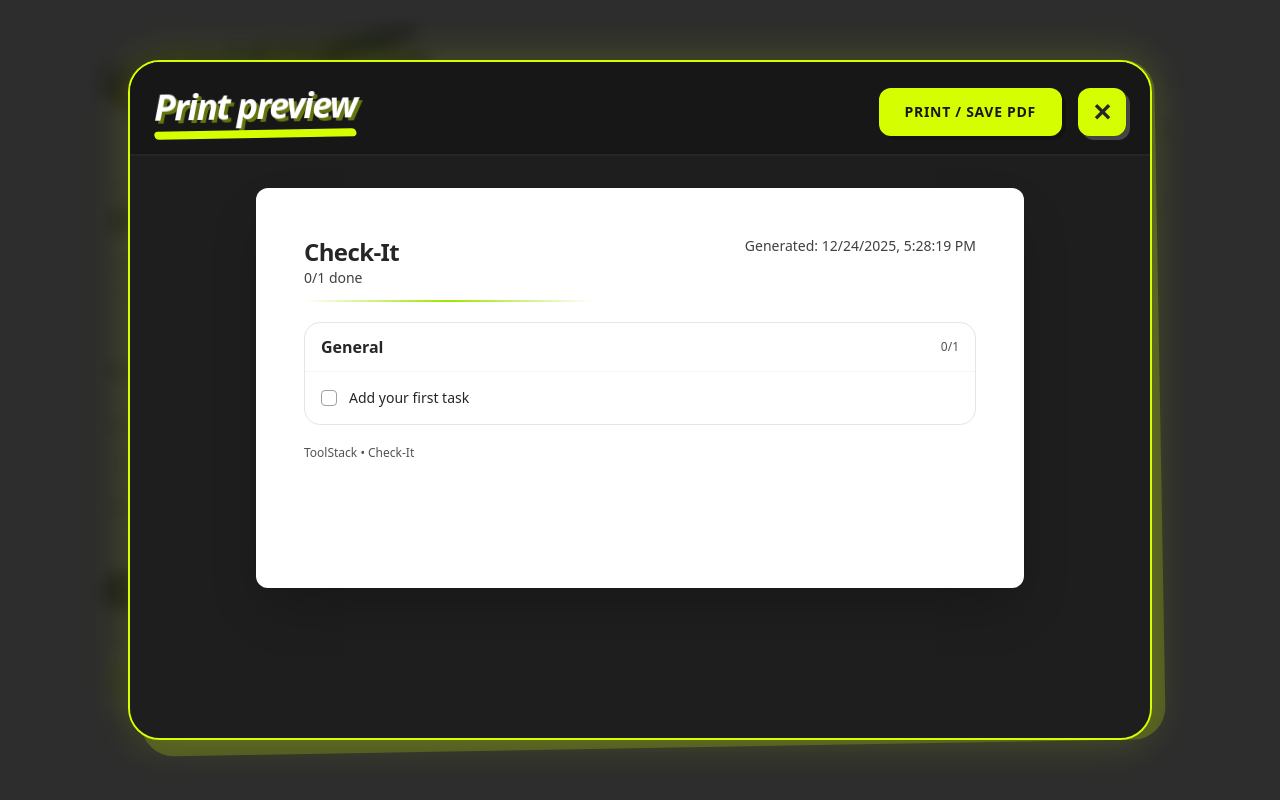
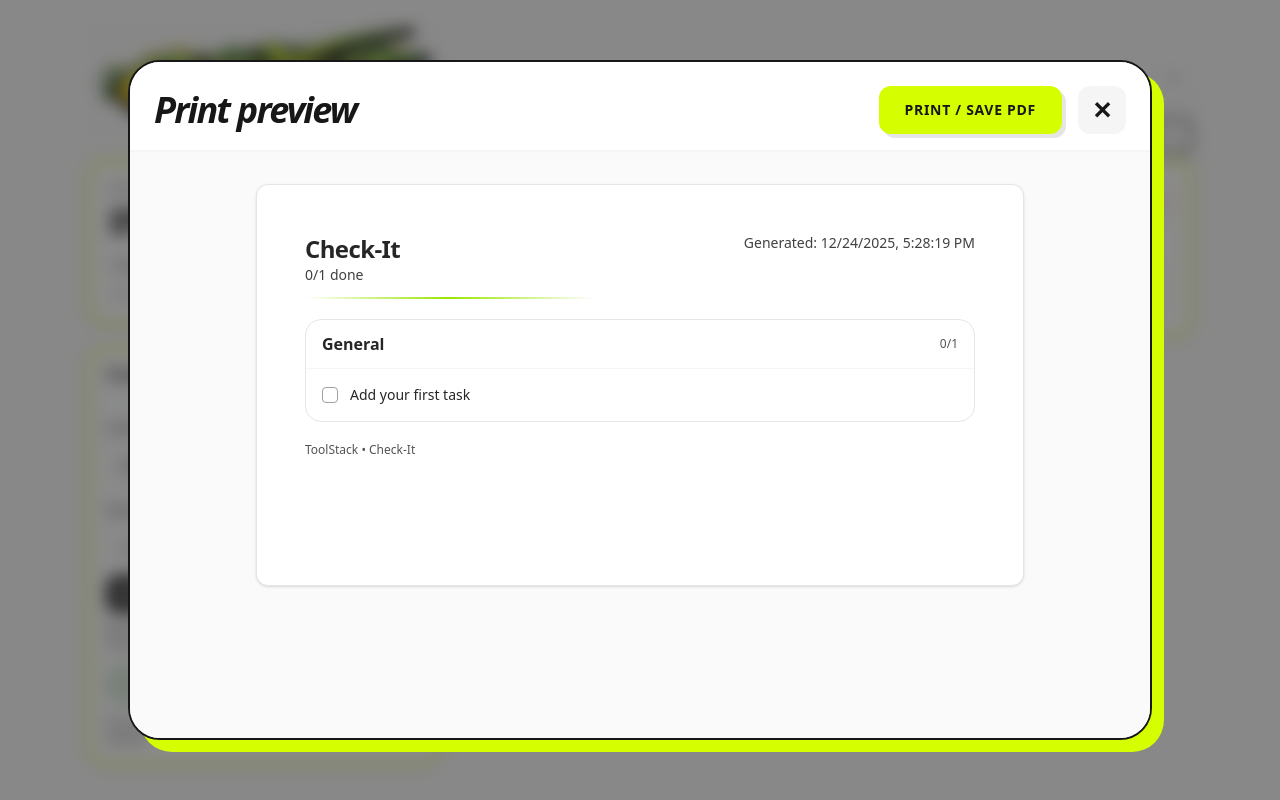
Before and after one commit to retronlinede-design/toolstack-check-it, a React (Vite) app: page / in a window 1280 px wide. Both pictures are taken after a click on the button "Preview". Built offline with nearby package versions, Linux system fonts and the light colour scheme.

Commit message:
Check-It: UI updates and improvements

```diff
--- a/src/App.jsx
+++ b/src/App.jsx
@@ -52,15 +52,15 @@
 };
 
 const btnSecondary =
-  "print:hidden px-3 py-2 rounded-xl text-sm font-medium border transition active:translate-y-[1px] disabled:opacity-50 disabled:cursor-not-allowed bg-white hover:bg-[#D5FF00]/30 hover:border-[#D5FF00]/30 hover:text-neutral-800 text-neutral-700 border-neutral-200 shadow-sm";
+  "print:hidden px-3 py-2 rounded-2xl text-sm font-medium border transition active:translate-y-[1px] disabled:opacity-50 disabled:cursor-not-allowed bg-white hover:bg-[#8FBC8F]/30 hover:border-[#8FBC8F]/30 hover:text-neutral-800 text-neutral-700 border-neutral-200 shadow-sm";
 const btnPrimary =
-  "print:hidden px-3 py-2 rounded-xl text-sm font-medium border transition active:translate-y-[1px] disabled:opacity-50 disabled:cursor-not-allowed bg-[#D5FF00]/30 border-[#D5FF00]/30 text-neutral-800 shadow-sm hover:bg-white hover:border-neutral-200";
+  "print:hidden px-3 py-2 rounded-2xl text-sm font-medium border transition active:translate-y-[1px] disabled:opacity-50 disabled:cursor-not-allowed bg-[#8FBC8F]/30 border-[#8FBC8F]/30 text-neutral-800 shadow-sm hover:bg-white hover:border-neutral-200";
 const btnDanger =
-  "print:hidden px-3 py-2 rounded-xl text-sm font-medium border transition active:translate-y-[1px] disabled:opacity-50 disabled:cursor-not-allowed bg-red-50 hover:bg-red-100 text-red-700 border-red-200 shadow-sm";
+  "print:hidden px-3 py-2 rounded-2xl text-sm font-medium border transition active:translate-y-[1px] disabled:opacity-50 disabled:cursor-not-allowed bg-red-50 hover:bg-red-100 text-red-700 border-red-200 shadow-sm";
 const inputBase =
   "mt-2 w-full rounded-xl border border-neutral-200 bg-white px-3 py-2 text-sm focus:outline-none focus:ring-2 focus:ring-lime-400/25 focus:border-neutral-300";
-const card = "rounded-2xl bg-white border border-neutral-200 shadow-sm";
-const cardHead = "px-4 py-3 border-b border-neutral-100";
+const card = "rounded-2xl bg-white border-2 border-[#D5FF00] shadow-sm";
+const cardHead = "px-4 py-3 border-b border-green-100";
 const cardPad = "p-4";
 
 function SmallButton({ children, onClick, tone = "default", disabled, title, className = "" }) {
@@ -375,7 +375,7 @@
           role="dialog"
           aria-label={lang === "de" ? "Fälligkeitsdatum wählen" : "Choose due date"}
           style={{ top: pos.top, left: pos.left, width: pos.width }}
-          className="print:hidden fixed z-50 rounded-2xl border border-neutral-200 bg-white shadow-xl overflow-hidden max-h-[80vh]"
+          className="print:hidden fixed z-50 rounded-2xl border-2 border-neutral-900 bg-white shadow-[4px_4px_0px_#D5FF00] overflow-hidden max-h-[80vh]"
         >
           <div className="px-3 py-2 border-b border-neutral-100 flex items-center justify-between gap-2">
             <div className="flex items-center gap-1">
@@ -393,7 +393,7 @@
                 className="h-9 w-9 rounded-xl border border-neutral-200 bg-white hover:bg-neutral-50 text-neutral-700 flex items-center justify-center"
                 aria-label={lang === "de" ? "Nächster Monat" : "Next month"}
               >
-                ›
+                →
               </button>
             </div>
 
@@ -407,7 +407,7 @@
               className="h-9 w-9 rounded-xl border border-neutral-200 bg-white hover:bg-neutral-50 text-neutral-700 flex items-center justify-center"
               aria-label={lang === "de" ? "Schließen" : "Close"}
             >
-              ✕
+              X
             </button>
           </div>
 
@@ -484,24 +484,18 @@
   if (!open) return null;
   return (
     <div className="fixed inset-0 z-50 flex items-center justify-center p-4 sm:p-8">
-      <div className="absolute inset-0 bg-neutral-900/90 backdrop-blur-sm transition-opacity" onClick={onClose} />
+      <div className="absolute inset-0 bg-neutral-900/50 backdrop-blur-sm transition-opacity" onClick={onClose} />
 
       <div className="relative w-full max-w-lg transform transition-all">
-        {/* Decorative background offset */}
-        <div className="absolute top-2 left-2 w-full h-full bg-[#D5FF00] rounded-[2rem] -rotate-1 opacity-20" />
-
-        <div className="relative bg-neutral-900 border-2 border-[#D5FF00] rounded-[2rem] shadow-[0_0_40px_rgba(213,255,0,0.2)] overflow-hidden">
+        <div className="relative bg-white border-2 border-neutral-900 rounded-[2rem] shadow-[8px_8px_0px_#D5FF00] overflow-hidden">
           {/* Header */}
-          <div className="relative p-6 pb-2 flex items-start justify-between">
-            <div className="transform -rotate-2">
-              <h2 className="text-5xl font-black italic tracking-tighter text-white drop-shadow-[3px_3px_0px_rgba(213,255,0,0.4)]">
-                {t.help}
-              </h2>
-              <div className="h-2 w-full bg-[#D5FF00] mt-1 rounded-full skew-x-12" />
-            </div>
+          <div className="relative p-6 pb-4 flex items-center justify-between border-b-2 border-neutral-100">
+            <h2 className="text-3xl sm:text-4xl font-black italic tracking-tighter text-neutral-900">
+              {t.help}
+            </h2>
             <button
               type="button"
-              className="h-12 w-12 rounded-xl bg-[#D5FF00] hover:bg-white text-neutral-800 font-black text-2xl flex items-center justify-center transition-transform hover:scale-110 hover:rotate-6 shadow-[4px_4px_0px_rgba(255,255,255,0.2)]"
+              className="h-10 w-10 rounded-xl bg-neutral-100 hover:bg-[#D5FF00] border-2 border-transparent hover:border-neutral-900 text-neutral-900 font-bold flex items-center justify-center transition-all"
               onClick={onClose}
             >
               ✕
@@ -510,8 +504,8 @@
 
           {/* Content */}
           <div className="p-8 space-y-6">
-            <p className="text-lg text-neutral-300 font-medium leading-relaxed">
-              <strong className="text-[#D5FF00] font-black tracking-tight text-xl">Check-It</strong> is your daily grind manager. Keep it simple, keep it moving.
+            <p className="text-lg text-neutral-700 font-medium leading-relaxed">
+              <strong className="text-lime-600 font-black tracking-tight text-xl">Check-It</strong> is your daily grind manager. Keep it simple, keep it moving.
             </p>
 
             <ul className="space-y-4">
@@ -522,15 +516,15 @@
                 "Hit Preview to print or save a PDF.",
                 "Export data to keep it safe or share it."
               ].map((item, i) => (
-                <li key={i} className="flex items-start gap-3 text-neutral-400 font-medium">
-                  <div className="mt-1.5 h-2.5 w-2.5 bg-[#D5FF00] shrink-0 rotate-45 shadow-[0_0_10px_#D5FF00]" />
+                <li key={i} className="flex items-start gap-3 text-neutral-600 font-medium">
+                  <div className="mt-1.5 h-2.5 w-2.5 bg-[#D5FF00] border border-neutral-900 shrink-0 rounded-full" />
                   <span>{item}</span>
                 </li>
               ))}
             </ul>
 
-            <div className="pt-6 border-t border-neutral-800 text-center">
-              <div className="inline-block px-4 py-1 rounded-full bg-neutral-800 border border-neutral-700 text-xs font-bold text-neutral-500 tracking-widest uppercase">
+            <div className="pt-6 border-t border-neutral-100 text-center">
+              <div className="inline-block px-4 py-1 rounded-full bg-neutral-100 border border-neutral-200 text-xs font-bold text-neutral-500 tracking-widest uppercase">
                 ToolStack • Check-It
               </div>
             </div>
@@ -546,24 +540,18 @@
 
   return (
     <div className="fixed inset-0 z-50 flex items-center justify-center p-4 sm:p-8">
-      <div className="absolute inset-0 bg-neutral-900/90 backdrop-blur-sm transition-opacity" onClick={onClose} />
+      <div className="absolute inset-0 bg-neutral-900/50 backdrop-blur-sm transition-opacity" onClick={onClose} />
 
       <div className="relative w-full max-w-sm transform transition-all">
-        {/* Decorative background offset */}
-        <div className="absolute top-2 left-2 w-full h-full bg-[#D5FF00] rounded-[2rem] -rotate-1 opacity-20" />
-
-        <div className="relative bg-neutral-900 border-2 border-[#D5FF00] rounded-[2rem] shadow-[0_0_40px_rgba(213,255,0,0.2)] overflow-hidden">
+        <div className="relative bg-white border-2 border-neutral-900 rounded-[2rem] shadow-[8px_8px_0px_#D5FF00] overflow-hidden">
           {/* Header */}
-          <div className="relative p-6 pb-2 flex items-start justify-between">
-            <div className="transform -rotate-2">
-              <h2 className="text-4xl font-black italic tracking-tighter text-white drop-shadow-[3px_3px_0px_rgba(213,255,0,0.4)]">
-                {t.exportImport}
-              </h2>
-              <div className="h-2 w-full bg-[#D5FF00] mt-1 rounded-full skew-x-12" />
-            </div>
+          <div className="relative p-6 pb-4 flex items-center justify-between border-b-2 border-neutral-100">
+            <h2 className="text-2xl sm:text-3xl font-black italic tracking-tighter text-neutral-900">
+              {t.exportImport}
+            </h2>
             <button
               type="button"
-              className="h-12 w-12 rounded-xl bg-[#D5FF00] hover:bg-white text-neutral-800 font-black text-2xl flex items-center justify-center transition-transform hover:scale-110 hover:rotate-6 shadow-[4px_4px_0px_rgba(255,255,255,0.2)]"
+              className="h-10 w-10 rounded-xl bg-neutral-100 hover:bg-[#D5FF00] border-2 border-transparent hover:border-neutral-900 text-neutral-900 font-bold flex items-center justify-center transition-all"
               onClick={onClose}
             >
               ✕
@@ -572,26 +560,26 @@
 
           {/* Content */}
           <div className="p-8 space-y-4">
-            <p className="text-neutral-400 text-sm font-medium mb-2">
+            <p className="text-neutral-600 text-sm font-medium mb-2">
               Manage your data. Keep it safe.
             </p>
 
-            <ActionButton onClick={() => { actions.email(); onClose(); }} disabled={actions.disabled} className="!bg-white !border-white !text-neutral-900 hover:!bg-neutral-200">
+            <ActionButton onClick={() => { actions.email(); onClose(); }} disabled={actions.disabled} className="!bg-neutral-50 !border-neutral-200 !text-neutral-900 hover:!bg-neutral-100">
               {t.email}
             </ActionButton>
 
-            <div className="h-px bg-neutral-800 my-2" />
-
-            <ActionButton onClick={() => { actions.export(); onClose(); }} className="!bg-white !border-white !text-neutral-900 hover:!bg-neutral-200">
+            <div className="h-px bg-neutral-200 my-2" />
+
+            <ActionButton onClick={() => { actions.export(); onClose(); }} className="!bg-neutral-50 !border-neutral-200 !text-neutral-900 hover:!bg-neutral-100">
               {t.export}
             </ActionButton>
 
-            <ActionFileButton onFile={(f) => { actions.import(f); onClose(); }} tone="primary" className="!bg-[#D5FF00] !border-[#D5FF00] !text-neutral-900 hover:!bg-white hover:!border-white">
+            <ActionFileButton onFile={(f) => { actions.import(f); onClose(); }} tone="primary" className="!bg-[#D5FF00] !border-[#D5FF00] !text-neutral-900 hover:!bg-white hover:!border-neutral-900">
               {t.import}
             </ActionFileButton>
 
-            <div className="pt-4 border-t border-neutral-800 text-center mt-4">
-              <div className="inline-block px-4 py-1 rounded-full bg-neutral-800 border border-neutral-700 text-xs font-bold text-neutral-500 tracking-widest uppercase">
+            <div className="pt-4 border-t border-neutral-100 text-center mt-4">
+              <div className="inline-block px-4 py-1 rounded-full bg-neutral-100 border border-neutral-200 text-xs font-bold text-neutral-500 tracking-widest uppercase">
                 JSON Data
               </div>
             </div>
@@ -606,24 +594,23 @@
   if (!open) return null;
   return (
     <div className="fixed inset-0 z-50 flex items-center justify-center p-4 sm:p-8">
-      <div className="absolute inset-0 bg-black/40" onClick={onCancel} />
-      <div className="relative w-full max-w-md rounded-2xl bg-white border border-neutral-200 shadow-xl overflow-hidden">
-        <div className="p-4 border-b border-neutral-100">
-          <div className="text-lg font-semibold text-neutral-800">{title}</div>
-          <div className="text-sm text-neutral-700 mt-1">{message}</div>
-          <div className="mt-3 h-[2px] w-40 rounded-full bg-gradient-to-r from-lime-400/0 via-lime-400 to-emerald-400/0" />
+      <div className="absolute inset-0 bg-neutral-900/50 backdrop-blur-sm" onClick={onCancel} />
+      <div className="relative w-full max-w-md rounded-[2rem] bg-white border-2 border-neutral-900 shadow-[8px_8px_0px_#D5FF00] overflow-hidden">
+        <div className="p-6 border-b-2 border-neutral-100">
+          <h3 className="text-xl font-black text-neutral-900">{title}</h3>
+          <p className="text-neutral-600 mt-2 font-medium">{message}</p>
         </div>
-        <div className="p-4 flex items-center justify-end gap-2">
+        <div className="p-6 flex items-center justify-end gap-3 bg-neutral-50">
           <button
             type="button"
-            className="px-3 py-2 rounded-xl text-sm font-medium border border-neutral-200 bg-white hover:bg-neutral-50 text-neutral-800 transition"
+            className="px-4 py-2 rounded-xl text-sm font-bold border-2 border-neutral-200 bg-white hover:border-neutral-900 text-neutral-700 transition"
             onClick={onCancel}
           >
             Cancel
           </button>
           <button
             type="button"
-            className="px-3 py-2 rounded-xl text-sm font-medium border border-red-200 bg-red-50 hover:bg-red-100 text-red-700 transition"
+            className="px-4 py-2 rounded-xl text-sm font-bold border-2 border-red-100 bg-red-50 hover:bg-red-100 hover:border-red-200 text-red-700 transition"
             onClick={onConfirm}
           >
             {confirmText}
@@ -1081,33 +1068,29 @@
       {/* Preview Modal */}
       {previewOpen ? (
         <div className="fixed inset-0 z-50 flex items-center justify-center p-4 sm:p-8">
-          <div className="absolute inset-0 bg-neutral-900/90 backdrop-blur-sm transition-opacity" onClick={() => setPreviewOpen(false)} />
+          <div className="absolute inset-0 bg-neutral-900/50 backdrop-blur-sm transition-opacity" onClick={() => setPreviewOpen(false)} />
 
           <div className="relative w-full max-w-5xl h-[85vh] flex flex-col transform transition-all">
-            {/* Decorative background offset */}
-            <div className="absolute top-2 left-2 w-full h-full bg-[#D5FF00] rounded-[2rem] -rotate-1 opacity-20 pointer-events-none" />
-
-            <div className="relative flex flex-col h-full bg-neutral-900 border-2 border-[#D5FF00] rounded-[2rem] shadow-[0_0_40px_rgba(213,255,0,0.2)] overflow-hidden">
+            <div className="relative flex flex-col h-full bg-white border-2 border-neutral-900 rounded-[2rem] shadow-[12px_12px_0px_#D5FF00] overflow-hidden">
 
               {/* Header */}
-              <div className="relative p-6 pb-4 flex items-center justify-between shrink-0 border-b-2 border-neutral-800 bg-neutral-900 z-10">
-                <div className="transform -rotate-1">
-                  <h2 className="text-4xl font-black italic tracking-tighter text-white drop-shadow-[3px_3px_0px_rgba(213,255,0,0.4)]">
+              <div className="relative p-6 pb-4 flex items-center justify-between shrink-0 border-b-2 border-neutral-100 bg-white z-10">
+                <div>
+                  <h2 className="text-2xl sm:text-4xl font-black italic tracking-tighter text-neutral-900">
                     {t.printPreview}
                   </h2>
-                  <div className="h-2 w-full bg-[#D5FF00] mt-1 rounded-full skew-x-12" />
                 </div>
 
                 <div className="flex items-center gap-4">
                   <button
-                    className="px-6 py-3 rounded-xl text-sm font-bold border-2 border-[#D5FF00] bg-[#D5FF00] text-neutral-900 hover:bg-white hover:border-white transition shadow-[4px_4px_0px_rgba(0,0,0,0.2)] uppercase tracking-wider"
+                    className="px-6 py-3 rounded-xl text-sm font-bold border-2 border-[#D5FF00] bg-[#D5FF00] text-neutral-900 hover:bg-white hover:border-neutral-900 transition shadow-[4px_4px_0px_rgba(0,0,0,0.1)] uppercase tracking-wider"
                     onClick={() => window.print()}
                   >
                     {t.printSave}
                   </button>
                   <button
                     type="button"
-                    className="h-12 w-12 rounded-xl bg-[#D5FF00] hover:bg-white text-neutral-800 font-black text-2xl flex items-center justify-center transition-transform hover:scale-110 hover:rotate-6 shadow-[4px_4px_0px_rgba(255,255,255,0.2)]"
+                    className="h-12 w-12 rounded-xl bg-neutral-100 hover:bg-[#D5FF00] border-2 border-transparent hover:border-neutral-900 text-neutral-900 font-black text-2xl flex items-center justify-center transition-all"
                     onClick={() => setPreviewOpen(false)}
                   >
                     ✕
@@ -1116,8 +1099,8 @@
               </div>
 
               {/* Content Area - Scrollable */}
-              <div className="flex-1 overflow-y-auto p-4 sm:p-8 bg-neutral-800/50">
-                <div className="mx-auto max-w-3xl bg-white rounded-xl shadow-2xl overflow-hidden ring-1 ring-black/5">
+              <div className="flex-1 overflow-y-auto p-4 sm:p-8 bg-neutral-50">
+                <div className="mx-auto max-w-3xl bg-white rounded-xl border border-neutral-200 shadow-sm overflow-hidden">
                   <div id="checkit-print" className="p-8 sm:p-12 min-h-[50vh]">
                 <div className="flex items-start justify-between gap-4">
                   <div>
@@ -1184,10 +1167,10 @@
           {/* Left Column: Logo, Status, Controls */}
           <div className="flex flex-col gap-6">
             <div className="relative flex flex-col gap-3 w-full">
-              <img src={checkitLogo} alt="CheckIt" className="h-20 w-auto sm:h-28 select-none mix-blend-multiply" draggable="false" />
+              <img src={checkitLogo} alt="CheckIt" className="h-16 w-auto sm:h-28 select-none mix-blend-multiply" draggable="false" />
             </div>
 
-            <div className="w-full max-w-lg bg-white rounded-2xl border border-neutral-200 shadow-sm p-5">
+            <div className="w-full max-w-lg bg-white rounded-2xl border-2 border-[#D5FF00] shadow-sm p-5">
                 <div className="flex items-end justify-between mb-4">
                   <div>
                     <div className="text-xs font-bold text-neutral-400 uppercase tracking-wider mb-1">
@@ -1261,13 +1244,13 @@
 
             {/* Controls */}
             <div className={`${card}`}>
-              <div className={`${cardHead}`}>
+              <div className={`${cardHead} `}>
                 <div className="font-semibold text-neutral-800">{t.controls}</div>
               </div>
               <div className={`${cardPad} space-y-3`}>
                 <div>
                   <label className="text-sm text-neutral-700 font-medium">{t.checklistTitle}</label>
-                  <input className={inputBase} value={title} onChange={(e) => setTitle(e.target.value)} />
+                  <input className={inputBase} value={title} onChange={(e) => setTitle(e.target.value)}  />
                 </div>
 
                 {/* Search + Filter */}
@@ -1357,7 +1340,7 @@
           {/* Right Column: Actions, Sections */}
           <div className="lg:col-span-2 flex flex-col gap-6">
             {/* Actions */}
-            <div className="flex flex-col items-end lg:h-28 lg:justify-center">
+            <div className="flex flex-col items-end lg:h-28 lg:justify-center ">
               <div className="relative flex justify-end gap-2 w-full">
                 <div className="flex items-center gap-2">
                   <ActionButton onClick={() => {}}>HUB</ActionButton>
@@ -1374,29 +1357,29 @@
                   ?
                 </button>
 
-                <div className="print:hidden absolute right-0 top-12">
-                    <div className="flex items-center gap-1 p-1 bg-white border border-neutral-200 rounded-xl w-fit shadow-sm">
+                <div className="print:hidden absolute right-0 top-14 flex gap-3">
                     <button
                       onClick={() => setLang("en")}
-                      className={`px-3 py-1.5 rounded-lg text-xs font-bold transition ${
+                      className={`h-9 w-10 text-xs font-black border-2 border-black transition-all ${
                         lang === "en"
-                            ? "bg-[#D5FF00] text-neutral-800 shadow-sm"
-                            : "text-neutral-500 hover:text-neutral-800 hover:bg-[#D5FF00]/30"
+                            ? "bg-[#D5FF00] text-black -rotate-12 scale-110 shadow-[4px_4px_0px_#000] z-10"
+                            : "bg-white text-neutral-400 rotate-6 hover:rotate-0 hover:bg-neutral-50 hover:text-black hover:shadow-[2px_2px_0px_#000]"
                       }`}
+                      style={{ borderRadius: "255px 15px 225px 15px / 15px 225px 15px 255px" }}
                     >
                       EN
                     </button>
                     <button
                       onClick={() => setLang("de")}
-                      className={`px-3 py-1.5 rounded-lg text-xs font-bold transition ${
+                      className={`h-9 w-10 text-xs font-black border-2 border-black transition-all ${
                         lang === "de"
-                            ? "bg-[#D5FF00] text-neutral-800 shadow-sm"
-                            : "text-neutral-500 hover:text-neutral-800 hover:bg-[#D5FF00]/30"
+                            ? "bg-[#D5FF00] text-black rotate-12 scale-110 shadow-[4px_4px_0px_#000] z-10"
+                            : "bg-white text-neutral-400 -rotate-6 hover:rotate-0 hover:bg-neutral-50 hover:text-black hover:shadow-[2px_2px_0px_#000]"
                       }`}
+                      style={{ borderRadius: "15px 225px 15px 255px / 255px 15px 225px 15px" }}
                     >
                       DE
                     </button>
-                  </div>
                 </div>
               </div>
             </div>
```
Also changed, not shown: src/assets/646aeeeb-0a5a-413d-9d24-9bf4d7594546.png (added).
